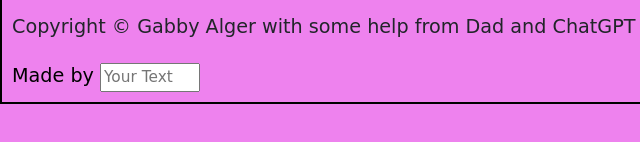
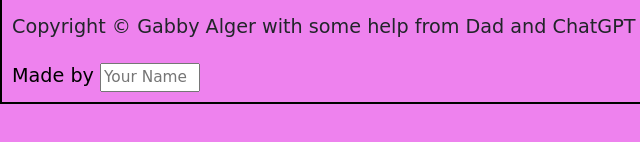
Before and after one commit to drew12341/GabbyWebsite, a plain HTML site: page index.html in a window 1280 px wide. Shown: the part 368-510 px from the top of the page, 0-640 px from the left. Drawn offline with nearby package versions, Linux system fonts and the light colour scheme; a web font is replaced by a local one.

Commit message:
Update index.html
Your name instead of your text

```diff
--- a/index.html
+++ b/index.html
@@ -66,7 +66,7 @@
 </footer>
 <!-- Made by input -->
 <div id="madeBy">
-    Made by <input type="text" id="madeByInput" oninput="limitInputLength('madeByInput', 10)" placeholder="Your Text">
+    Made by <input type="text" id="madeByInput" oninput="limitInputLength('madeByInput', 10)" placeholder="Your Name">
 </div>
 <!-- Bootstrap JS and dependencies -->
 <script src="https://code.jquery.com/jquery-3.3.1.slim.min.js"></script>
```
